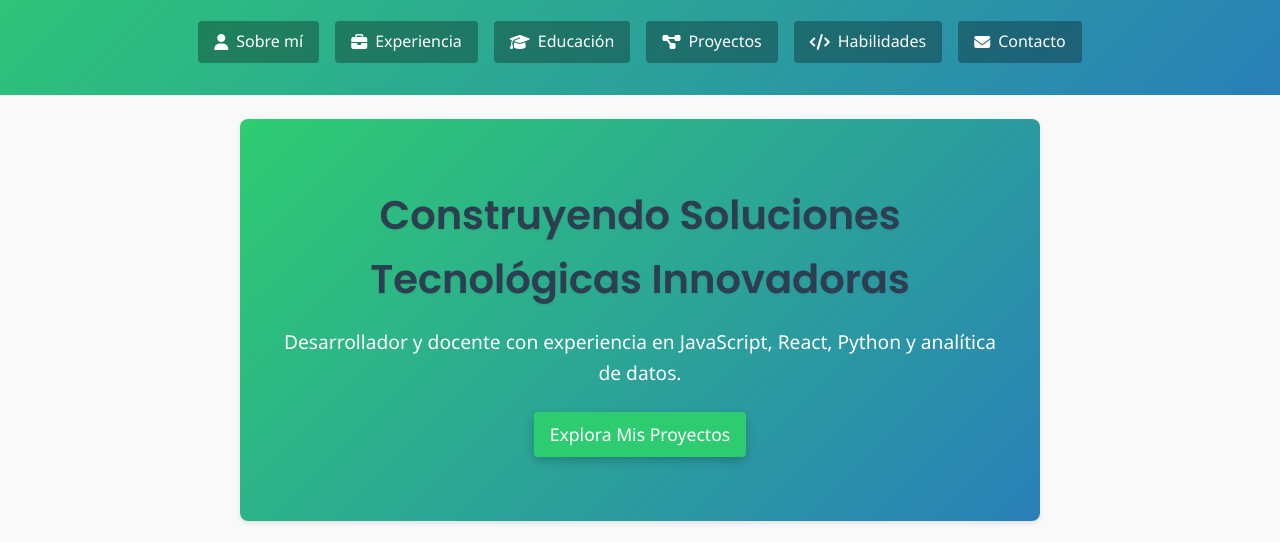
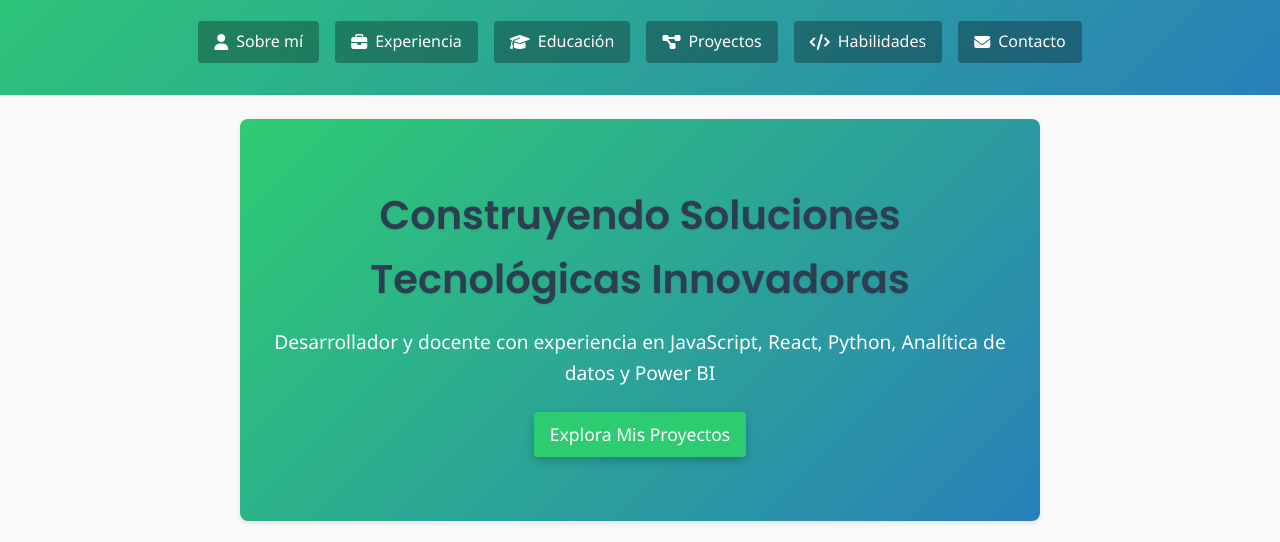
Before and after one commit to oscarvarce/micv-web, a plain HTML site: page index.html in a window 1280 px wide. Shown: the part 163-705 px from the top of the page. Drawn offline with Linux system fonts and the light colour scheme.

Commit message:
Realicé cambios en texto para demostración de clase GIT

```diff
--- a/index.html
+++ b/index.html
@@ -3,7 +3,7 @@
 <head>
     <meta charset="UTF-8">
     <meta name="viewport" content="width=device-width, initial-scale=1.0">
-    <meta name="description" content="Oscar Mauricio Vargas Arce - Ingeniero de Sistemas con 8+ años en desarrollo web (JavaScript, React, Python) y 5 años como docente en tecnologías avanzadas.">
+    <meta name="description" content="Oscar Mauricio Vargas Arce - Ingeniero de Sistemas con mas de 8 años en desarrollo web (JavaScript, React, Python) y 5 años como docente en tecnologías avanzadas.">
     <meta name="keywords" content="CV, hoja de vida, desarrollador web, JavaScript, HTML, CSS, React, Python, docente TI, Java, SQL, MongoDB, Docker, API Rest, analítica de datos, Power BI, ETL, machine learning">
     <meta name="author" content="Oscar Mauricio Vargas Arce">
     <meta http-equiv="X-UA-Compatible" content="IE=edge">
@@ -76,7 +76,7 @@
     <section class="hero">
         <div class="hero-content">
             <h2>Construyendo Soluciones Tecnológicas Innovadoras</h2>
-            <p>Desarrollador y docente con experiencia en JavaScript, React, Python y analítica de datos.</p>
+            <p>Desarrollador y docente con experiencia en JavaScript, React, Python, Analítica de datos y Power BI</p>
             <a href="#projects" class="btn hero-btn">Explora Mis Proyectos</a>
         </div>
     </section>
```
